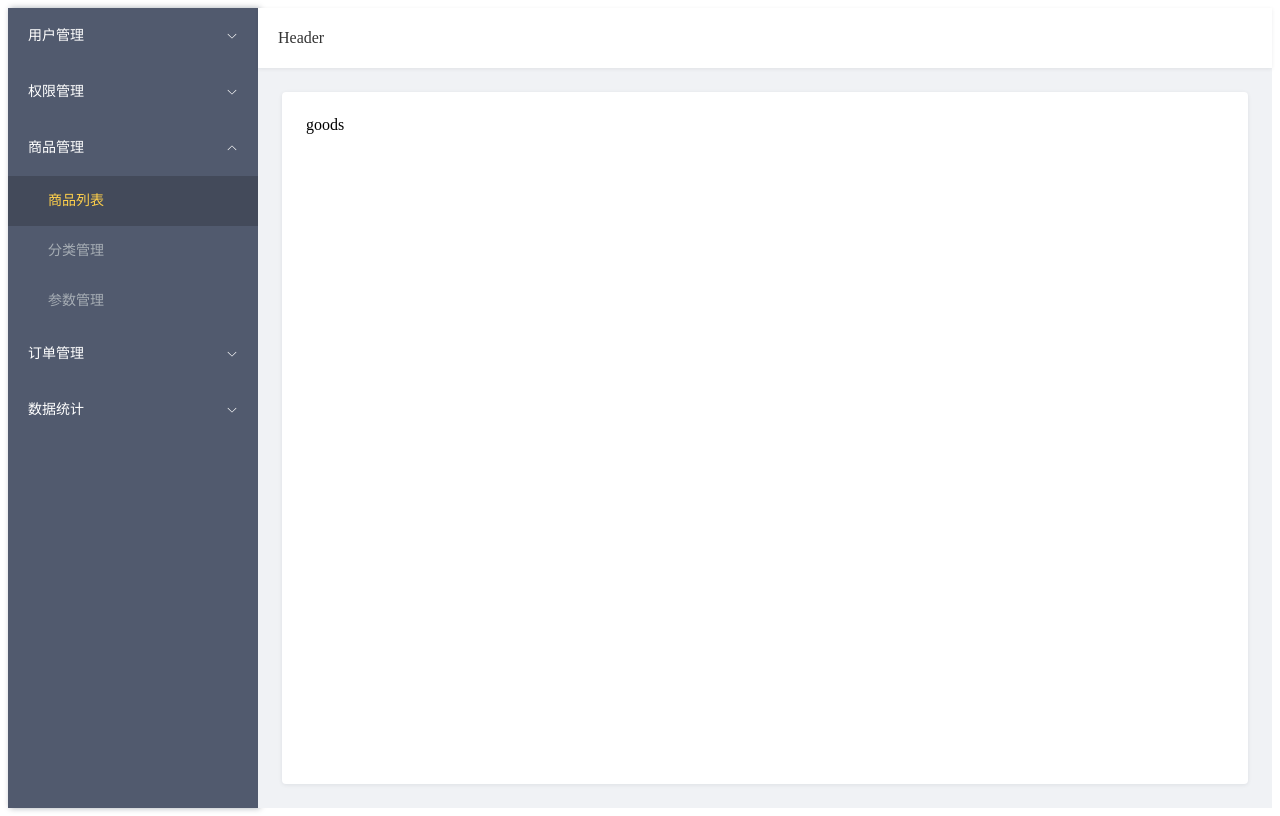
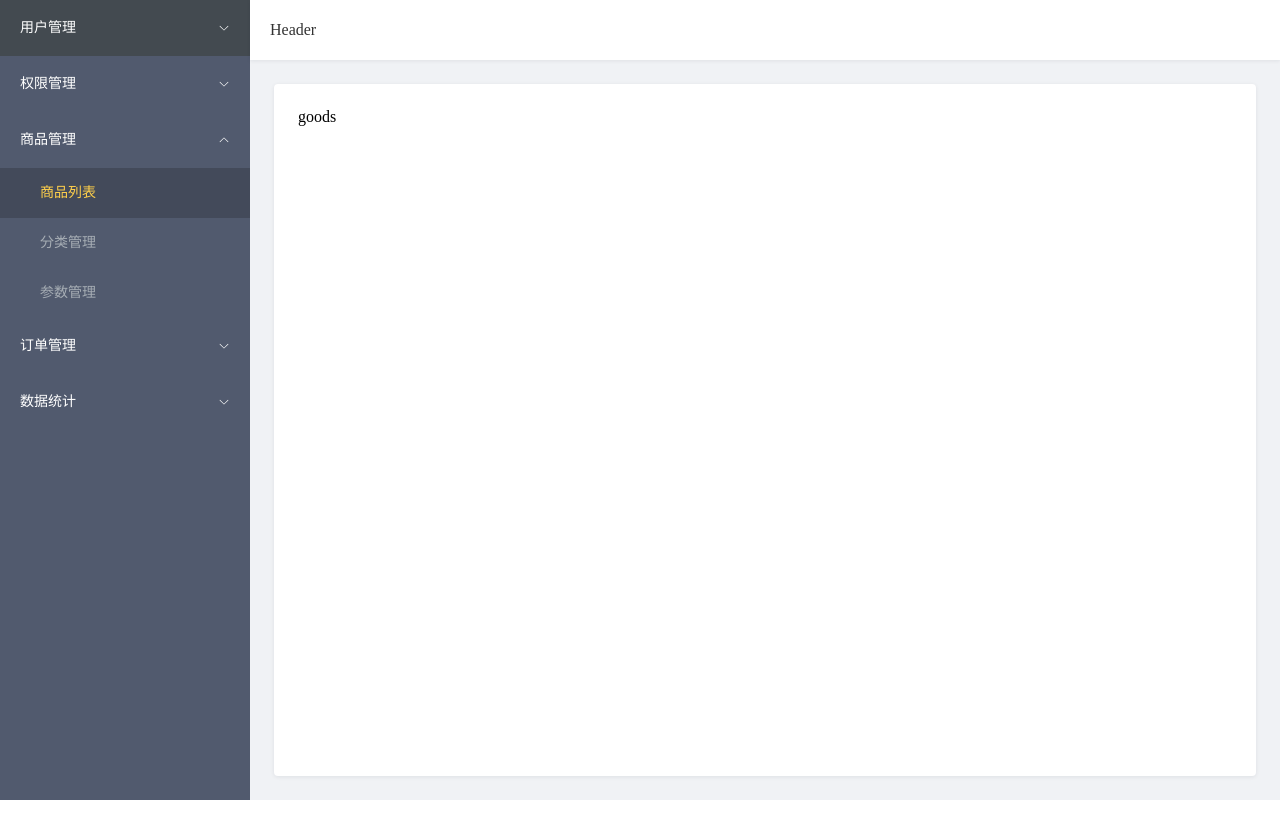
Before and after one commit to daozaixi/vue-adminbase, a Vue app: page /goods in a window 1280 px wide. Built offline with nearby package versions, Linux system fonts and the light colour scheme.

Commit message:
全屏优化

```diff
--- a/src/App.vue
+++ b/src/App.vue
@@ -4,4 +4,23 @@
   <router-view></router-view>
 </template>
 
-<style scoped></style>
+<style>
+  /* 重置默认样式 */
+  * {
+    margin: 0;
+    padding: 0;
+    box-sizing: border-box;
+  }
+
+  html,
+  body {
+    height: 100%;
+    width: 100%;
+    overflow: hidden;
+  }
+
+  #app {
+    height: 100vh;
+    width: 100vw;
+  }
+</style>
--- a/src/layout/Menu/index.vue
+++ b/src/layout/Menu/index.vue
@@ -35,6 +35,7 @@
     :default-active="$route.path"
     text-color="#fff"
     router
+    unique-opened
   >
     <template v-for="item in menuList" :key="item.id">
       <el-sub-menu
```
